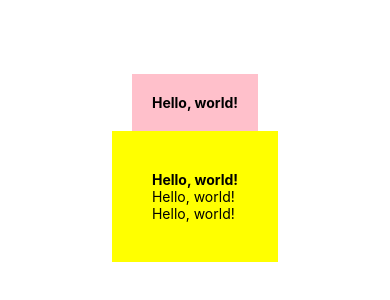
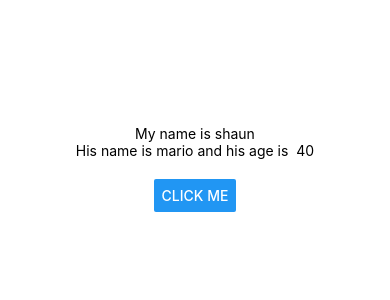
Before and after one commit to valcodeagile/react_projects, a React Native app in the folder myproject/: screen / in a window 390 px wide. Shown: the part 254-554 px from the top of the page. Built offline with nearby package versions, Linux system fonts and the light colour scheme.

Commit message:
lesson 4

```diff
--- a/myproject/App.js
+++ b/myproject/App.js
@@ -1,16 +1,21 @@
-import React from 'react';
-import { StyleSheet, Text, View } from 'react-native';
+import React, { useState } from 'react';
+import { StyleSheet, Text, View, Button } from 'react-native';
 
 export default function App() {
+  const [name, setName] = useState('shaun');
+  const [person, setPerson] = useState({name: 'mario', age:40});
+
+  const clickHandler = () =>{
+    setName('chun-li');
+    setPerson({name:'luigi', age: 45});
+  }
+
   return (
     <View style={styles.container}>
-      <View style={styles.header}>
-        <Text style={styles.boldText}>Hello, world!</Text>
-      </View>
-      <View style={styles.body}>
-        <Text style={styles.boldText}><Text style={styles.boldText}></Text>Hello, world!</Text>
-        <Text>Hello, world!</Text>
-        <Text>Hello, world!</Text>
+      <Text>My name is {name}</Text>
+      <Text>His name is {person.name} and his age is  {person.age}</Text>
+      <View style={styles.buttonContainer}>
+          <Button title="click me" onPress={clickHandler}/>
       </View>
     </View>
   );
@@ -23,16 +28,7 @@
     alignItems: 'center',
     justifyContent: 'center',
   },
-  header:{
-    backgroundColor: 'pink',
-    padding: 20,
-  },
-  boldText: {
-    fontWeight: 'bold',
-  },
-  body:{
-    backgroundColor: 'yellow',
-    padding: 40,
-    fontWeight: 'bold'
-  },
+  buttonContainer:{
+    marginTop: 20
+  }
 });
```
